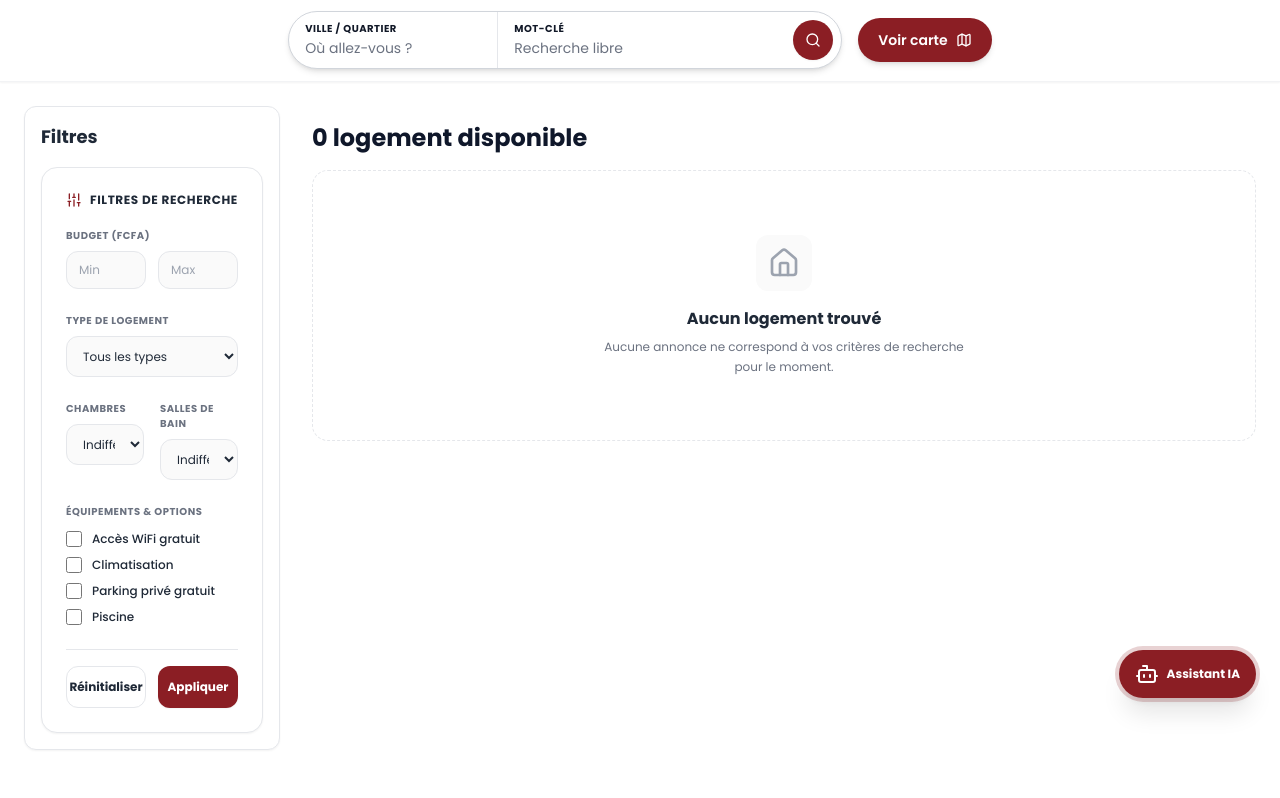
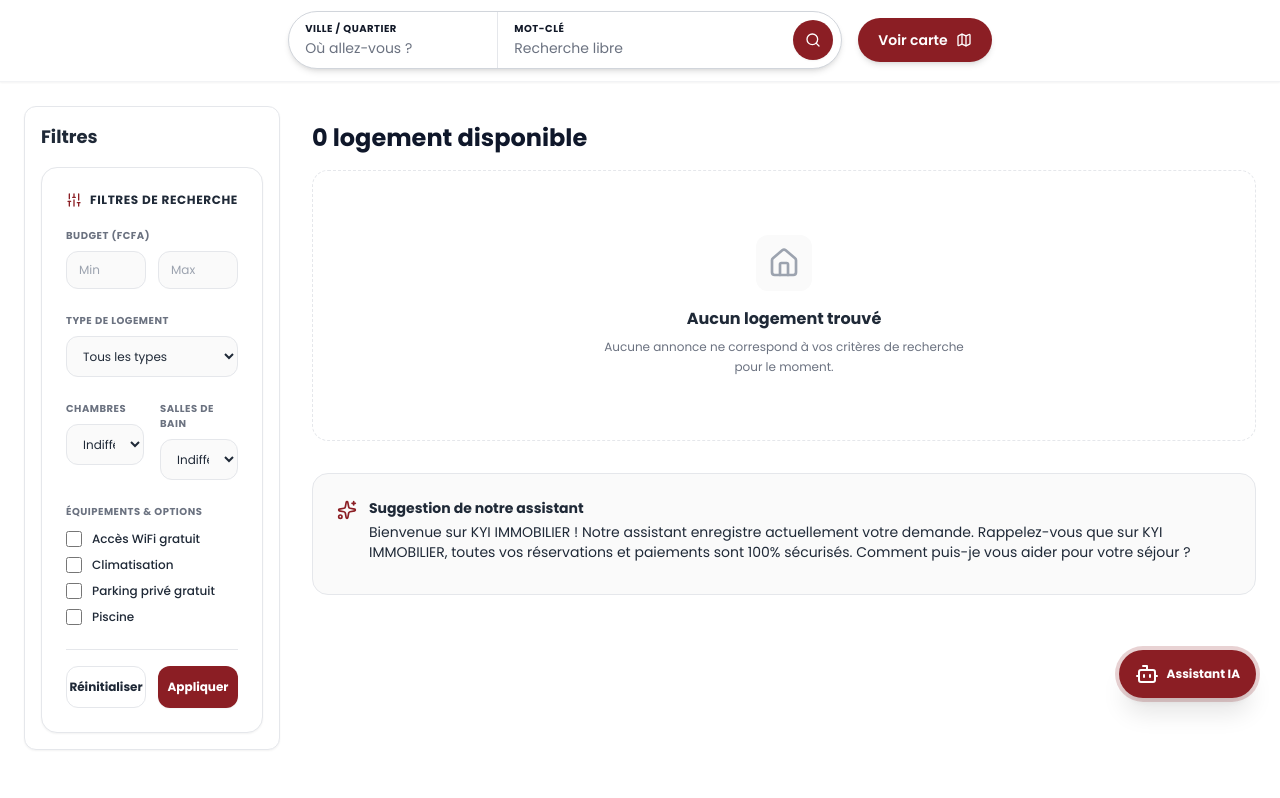
Before and after one commit to zal9212/projet_deukouway, a Django app: page /recherche/ in a window 1280 px wide. Shown: the part 82-880 px from the top of the page. Run offline with Django 4.2, Linux system fonts and the light colour scheme; tables that the repository leaves empty hold one stand-in row (values such as "Sample post"); grey boxes marked "Sample" are stand-in pictures; parts of the project's set-up code (start-up, migrations or seed data) failed here and were passed over; some libraries are stand-ins or nearby versions.

Commit message:
feat: brancher les recommandations IA sur la recherche (0 resultat) et interdire le Markdown dans les reponses generees

```diff
--- a/apps/ai/prompt_builder.py
+++ b/apps/ai/prompt_builder.py
@@ -22,7 +22,11 @@ class PromptBuilder:
             "internes que tu ne partages pas, et propose ton aide sur l'utilisation de la plateforme.\n"
             "- Ne réponds jamais à une question en inventant une information que tu ne connais pas réellement. "
             "Si une question sort de ton périmètre (logements, réservations, paiements, compte utilisateur) ou "
-            "que tu n'as pas l'information, dis-le clairement plutôt que d'improviser une réponse plausible mais fausse."
+            "que tu n'as pas l'information, dis-le clairement plutôt que d'improviser une réponse plausible mais fausse.\n"
+            "- Réponds toujours en texte brut, sans aucune mise en forme Markdown (pas d'astérisques pour le gras/italique, "
+            "pas de dièses pour les titres, pas de tirets de séparation, pas de listes à puces avec '-' ou '*'). "
+            "Le texte est affiché tel quel dans l'interface, donc les symboles Markdown apparaîtraient littéralement. "
+            "Pour une liste, numérote simplement les éléments (1., 2., 3.) sur des lignes séparées si besoin."
         )
 
     @staticmethod
@@ -77,7 +81,9 @@ class PromptBuilder:
         return (
             "Tu es un expert en rédaction immobilière de prestige. "
             "À partir des caractéristiques du bien (type, ville, quartier, prix, équipements, surface), "
-            "génère un titre accrocheur, une description valorisante et la liste des points forts du logement."
+            "génère un titre accrocheur, une description valorisante et la liste des points forts du logement. "
+            "Réponds toujours en texte brut, sans aucune mise en forme Markdown (pas d'astérisques, pas de dièses, "
+            "pas de tirets de séparation) : le texte est affiché tel quel dans l'interface."
         )
 
     @staticmethod
@@ -86,5 +92,7 @@ class PromptBuilder:
             "Tu es un moteur de recommandation immobilière. "
             "En fonction des préférences de recherche de l'utilisateur (budget, ville, quartier, nombre de personnes), "
             "analyse les logements disponibles et génère une liste de recommandations pertinentes ou des suggestions de repli "
-            "(quartiers voisins, ajustements légers de budget)."
+            "(quartiers voisins, ajustements légers de budget). "
+            "Réponds en 2 à 3 phrases courtes, en texte brut, sans aucune mise en forme Markdown (pas d'astérisques, "
+            "pas de dièses, pas de tirets de séparation, pas de listes à puces) : le texte est affiché tel quel dans l'interface."
         )
--- a/apps/core/views/public.py
+++ b/apps/core/views/public.py
@@ -10,6 +10,7 @@ from apps.properties.models import PropertyReview, PropertyFavorite
 from apps.properties.services.selectors import PropertySelector
 from apps.support.services.selectors import TicketSelector
 from apps.support.services.services import SupportService
+from apps.ai.services.recommendation_engine import RecommendationEngine
 
 class HomeView(ViewExceptionHandlingMixin, ListView):
     template_name = 'pages/public/home.html'
@@ -73,11 +74,15 @@ class SearchView(ViewExceptionHandlingMixin, ListView):
             except ValueError:
                 return None
 
+        self._search_location = location
+        self._search_min_price = _to_float(min_price)
+        self._search_max_price = _to_float(max_price)
+
         return PropertySelector.search_properties(
             query=query,
             location=location,
-            min_price=_to_float(min_price),
-            max_price=_to_float(max_price),
+            min_price=self._search_min_price,
+            max_price=self._search_max_price,
             property_type=property_type,
             sort_by=sort_by,
             min_bedrooms=_to_int(bedrooms),
@@ -92,6 +97,25 @@ class SearchView(ViewExceptionHandlingMixin, ListView):
         context['user_favorite_ids'] = PropertySelector.get_user_favorite_ids(
             self.request.user.id if self.request.user.is_authenticated else None
         )
+        # Recherche sans résultat direct : suggestions intelligentes (logements de repli
+        # + conseil généré par l'IA) plutôt qu'un simple message "aucun résultat".
+        paginator = context.get('paginator')
+        has_results = paginator.count > 0 if paginator else bool(context['properties'])
+        if not has_results:
+            recommendation = RecommendationEngine.get_recommendations(
+                user=self.request.user if self.request.user.is_authenticated else None,
+                city=self._search_location,
+                min_price=self._search_min_price,
+                max_price=self._search_max_price,
+            )
+            suggested_ids = recommendation.get('suggested_properties_ids', [])
+            properties_by_id = {
+                str(p.id): p for p in PropertySelector.get_published_properties().filter(id__in=suggested_ids)
+            }
+            recommendation['suggested_properties'] = [
+                properties_by_id[pid] for pid in suggested_ids if pid in properties_by_id
+            ]
+            context['ai_recommendation'] = recommendation
         return context
 
 class SearchResultsView(SearchView):
--- a/templates/pages/public/search.html
+++ b/templates/pages/public/search.html
@@ -87,6 +87,26 @@
                     </div>
                 {% else %}
                     {% include "components/empty_state.html" with title="Aucun logement trouvé" description="Aucune annonce ne correspond à vos critères de recherche pour le moment." icon="home" %}
+
+                    {% if ai_recommendation %}
+                    <div class="mt-8 bg-[#FAFAFA] border border-[#E5E7EB] rounded-2xl p-6">
+                        <div class="flex items-start gap-3 mb-2">
+                            <i data-lucide="sparkles" class="w-5 h-5 text-[#8B1E24] shrink-0 mt-0.5"></i>
+                            <div>
+                                <h3 class="text-sm font-bold text-[#1F2937]">Suggestion de notre assistant</h3>
+                                <p class="text-sm text-[#4B5563] mt-1">{{ ai_recommendation.ai_advice }}</p>
+                            </div>
+                        </div>
+
+                        {% if ai_recommendation.suggested_properties %}
+                        <div class="grid grid-cols-1 sm:grid-cols-2 lg:grid-cols-3 xl:grid-cols-4 gap-6 mt-6">
+                            {% for property in ai_recommendation.suggested_properties %}
+                                {% include "components/property_card.html" with property=property %}
+                            {% endfor %}
+                        </div>
+                        {% endif %}
+                    </div>
+                    {% endif %}
                 {% endif %}
             </div>
         </div>
```
